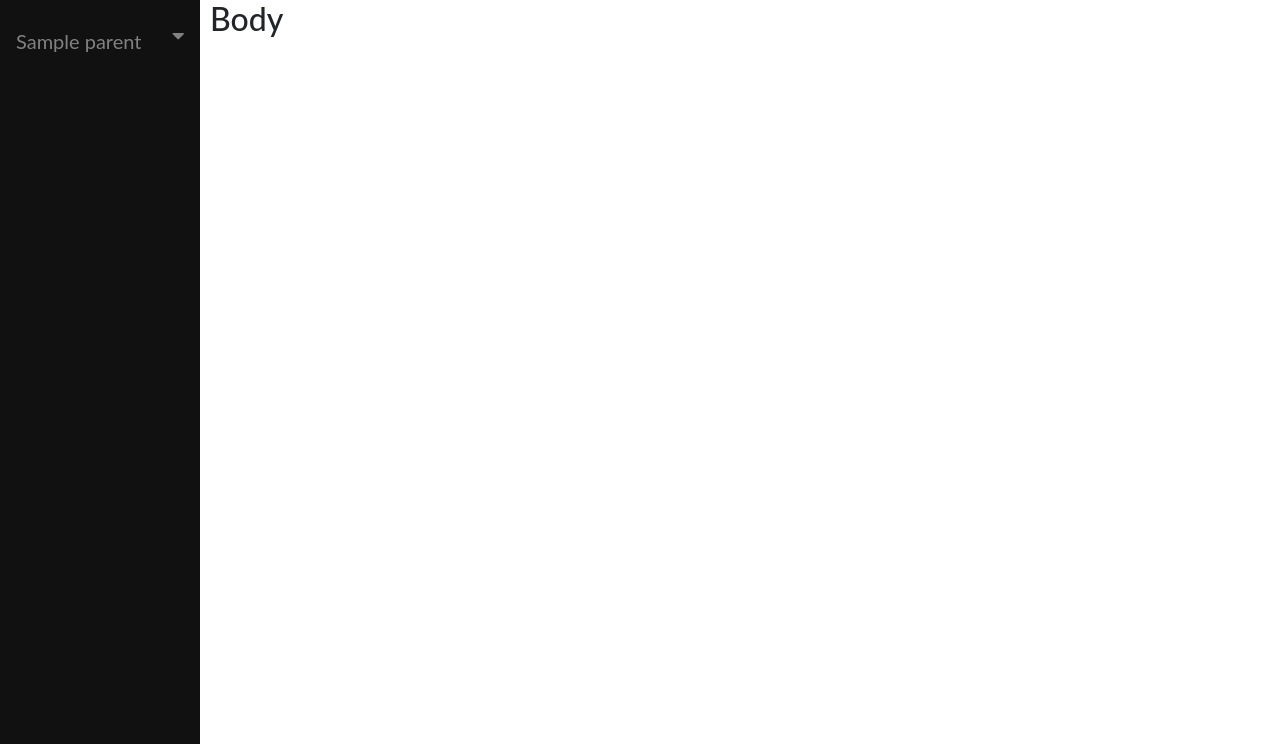
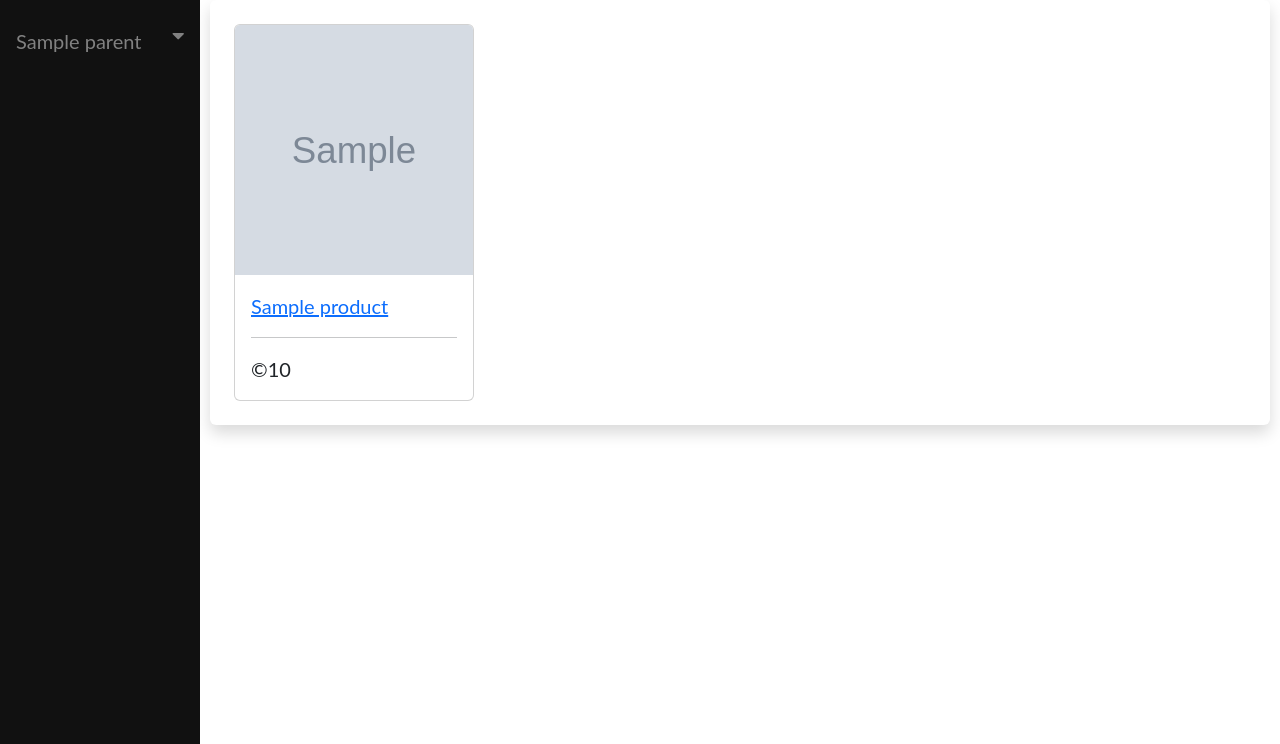
Before and after one commit to mohamad-liyaghi/django-anonmarket, a Django app: template apps/customer/templates/customer/home.html in a window 1280 px wide. Shown: the part 56-800 px from the top of the page. Run offline with Django 4.2, Linux system fonts and the light colour scheme; the template is opened without the code that fills it: most values are stand-ins (such as "Sample title", 1, 10 or a date in 2020); grey boxes marked "Sample" are stand-in pictures.

Commit message:
Home page objects added

```diff
--- a/apps/customer/templates/customer/home.html
+++ b/apps/customer/templates/customer/home.html
@@ -26,8 +26,26 @@
 </div>
 
 <div class="main">
-  <h2>Body</h2>
+    <div class="shadow p-4 mb-5 bg-body rounded">
 
+          {% for product in products %}
+
+            <div class="card" style="width: 15rem; display:inline-block;">
+                  {% if product.picture %}
+                    <img class="card-img-top" src="{{ product.picture.url }}" alt="Card image cap" width="70px;" height="250px;">
+                  {% endif %}
+
+                  <div class="card-body">
+                      <a href="{% url 'vendor:product-detail' product.id product.slug %}"> <p class="card-text">{{ product.title }}</p> </a>
+                      <hr>
+                      <p class="card-text">©{{ product.price }}</p>
+                  </div>
+            </div>
+        {% empty %}
+            <h6>There is no product available.</h6>
+        {% endfor %}
+
+    </div>
 </div>
 <script src="{% static 'js/dropdown.js' %}"></script>
 {% endblock main %}
```
Also changed, not shown: apps/customer/views.py (+5 -3 lines).
